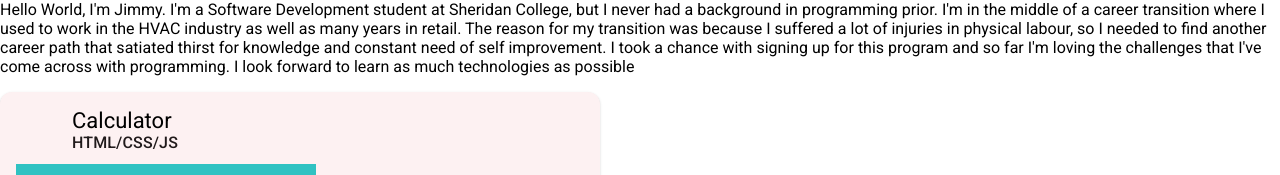
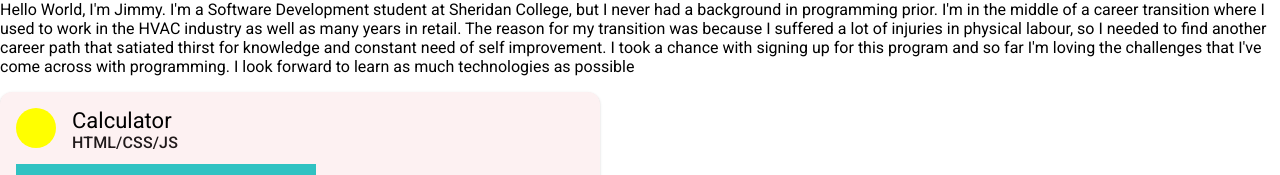
Before and after one commit to Daojim/portfolio-syst24444, an Angular app: page / in a window 1280 px wide. Shown: the part 162-337 px from the top of the page. Built offline with nearby package versions, Linux system fonts and the light colour scheme.

Commit message:
Change class name for material cards

```diff
--- a/src/app/projects/projects.component.html
+++ b/src/app/projects/projects.component.html
@@ -1,6 +1,10 @@
-<mat-card class="testCard">
+<mat-card class="Card">
   <mat-card-header>
-    <div mat-card-avatar class=""></div>
+    <div
+      mat-card-avatar
+      [ngStyle]="{ backgroundColor: 'yellow' }"
+      class=""
+    ></div>
     <!-- Create a CSS class to include a
            background-image with background-size: cover -->
     <mat-card-title>Calculator</mat-card-title>
--- a/src/app/projects/projects.component.ts
+++ b/src/app/projects/projects.component.ts
@@ -1,10 +1,11 @@
 import { Component } from '@angular/core';
 import { MaterialModule } from '../modules/material-ui.module';
 import { MatCardModule } from '@angular/material/card';
+import { CommonModule } from '@angular/common';
 
 @Component({
   selector: 'app-projects',
-  imports: [MaterialModule, MatCardModule],
+  imports: [MaterialModule, MatCardModule, CommonModule],
   templateUrl: './projects.component.html',
   styleUrl: './projects.component.css',
 })
--- a/src/styles.css
+++ b/src/styles.css
@@ -9,6 +9,6 @@ body {
   font-family: Roboto, "Helvetica Neue", sans-serif;
 }
 
-.testCard {
+.Card {
   width: 600px;
 }
```
Also changed, not shown: public/images/T1-83.jpg (added).
